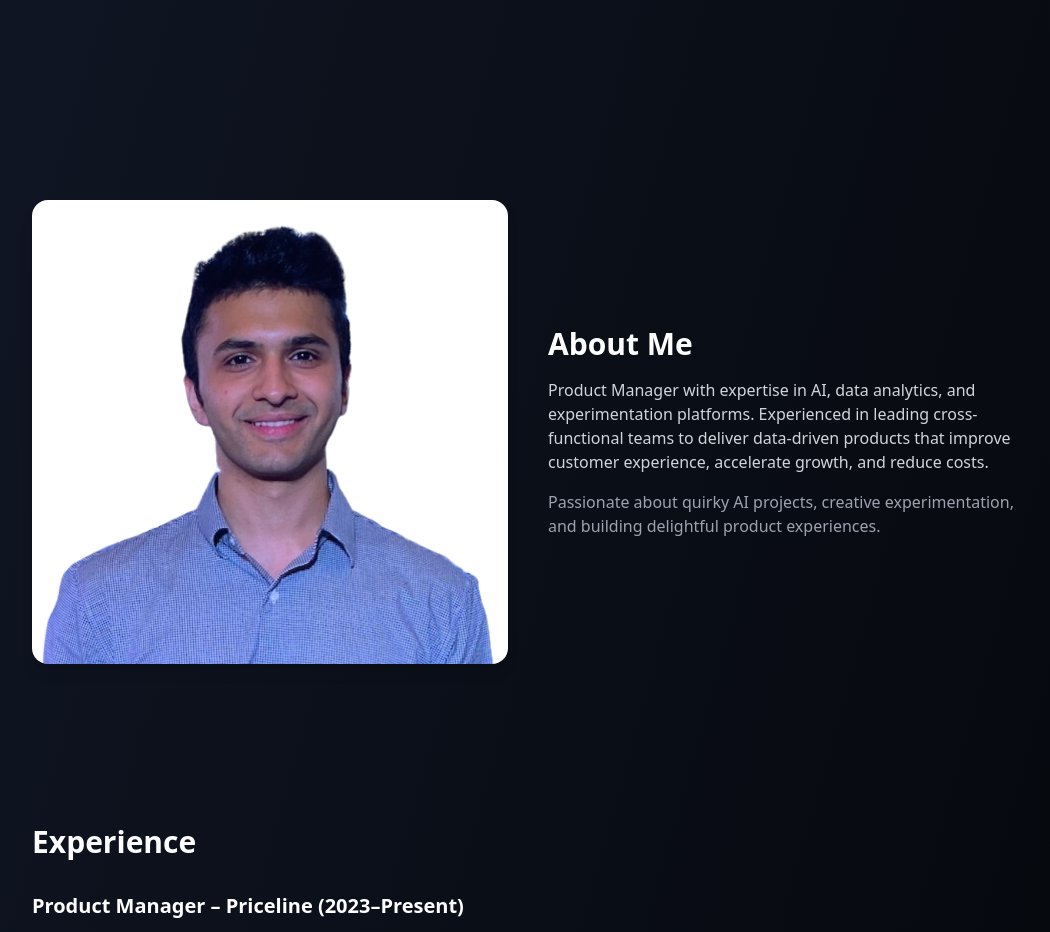
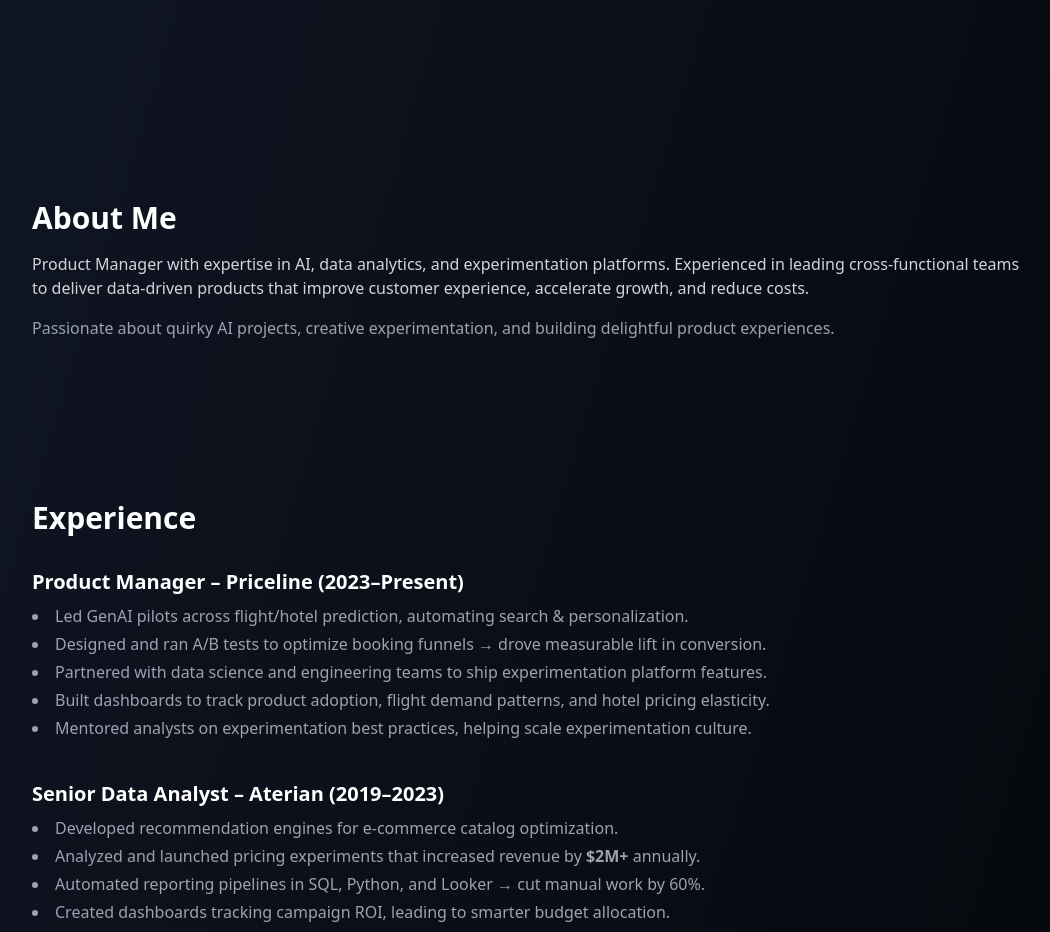
Before and after one commit to ibrahimasifali94/portfolio, a React (Vite) app in the folder portfolio-react-netlify 3/: page / in a window 1280 px wide. Shown: the part 680-1612 px from the top of the page, without its empty margins (112-1162 px from the left). Built offline with nearby package versions, Linux system fonts and the light colour scheme.

Commit message:
Update About.jsx

```diff
--- a/portfolio-react-netlify 3/src/components/About.jsx
+++ b/portfolio-react-netlify 3/src/components/About.jsx
@@ -1,8 +1,6 @@
 export default function About() {
   return (
-    <div className="max-w-5xl mx-auto py-20 px-4 grid md:grid-cols-2 gap-10 items-center">
-      <img src="/me.jpg" alt="Profile" className="rounded-2xl shadow-lg" />
-      <div>
+    <div className="max-w-5xl mx-auto py-20 px-4">
       <h2 className="text-3xl font-bold mb-4">About Me</h2>
       <p className="text-gray-300 mb-4">
         Product Manager with expertise in AI, data analytics, and experimentation platforms.
@@ -13,6 +11,5 @@
         Passionate about quirky AI projects, creative experimentation, and building delightful product experiences.
       </p>
     </div>
-    </div>
-  )
+  );
 }
```
Lines whose indentation alone changed are shown as unchanged.
